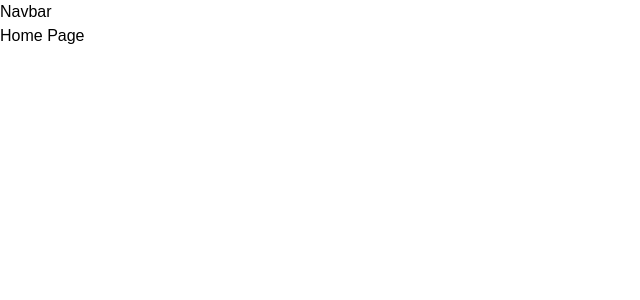
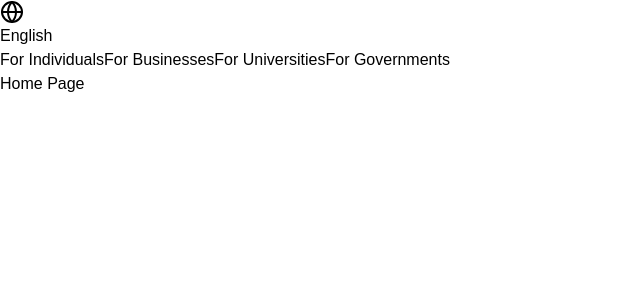
Before and after one commit to ManishaGit-hub/CourseraClone, a Next.js app: page / in a window 1280 px wide. Shown: the top 300 px of the page, without its empty margins (0-640 px from the left). Built offline with nearby package versions, Linux system fonts and the light colour scheme.

Commit message:
added lucide library for icons and create navbar structure

```diff
--- a/package.json
+++ b/package.json
@@ -8,6 +8,7 @@
     "start": "next start"
   },
   "dependencies": {
+    "lucide-react": "^0.577.0",
     "next": "16.2.0",
     "react": "19.2.4",
     "react-dom": "19.2.4"
--- a/src/Components/Navbar.tsx
+++ b/src/Components/Navbar.tsx
@@ -1,5 +1,5 @@
 import React ,{useState} from 'react'
-
+import { Globe } from 'lucide-react';
 const Navbar = () => {
 
     const [user,setUser] = useState<{name:string;
@@ -68,9 +68,23 @@ const Navbar = () => {
   ];
 
 
-  return (
-    <div className="bg-[#1F2937] text-white">Navbar</div>
-  )
+  return (<>
+    <div>
+      <div>
+        <div>
+          <div>
+            <Globe/>
+            <span>English</span>
+          </div>
+          <div>
+            {topNav.map((item,index)=>(
+              <a key={index} href="#">{item}</a>
+            ))}
+          </div>
+        </div>
+      </div>
+    </div>
+  </>)
 }
 
 export default Navbar
```
Also changed, not shown: 1 other file (tests, documents, lock files or other folders).
